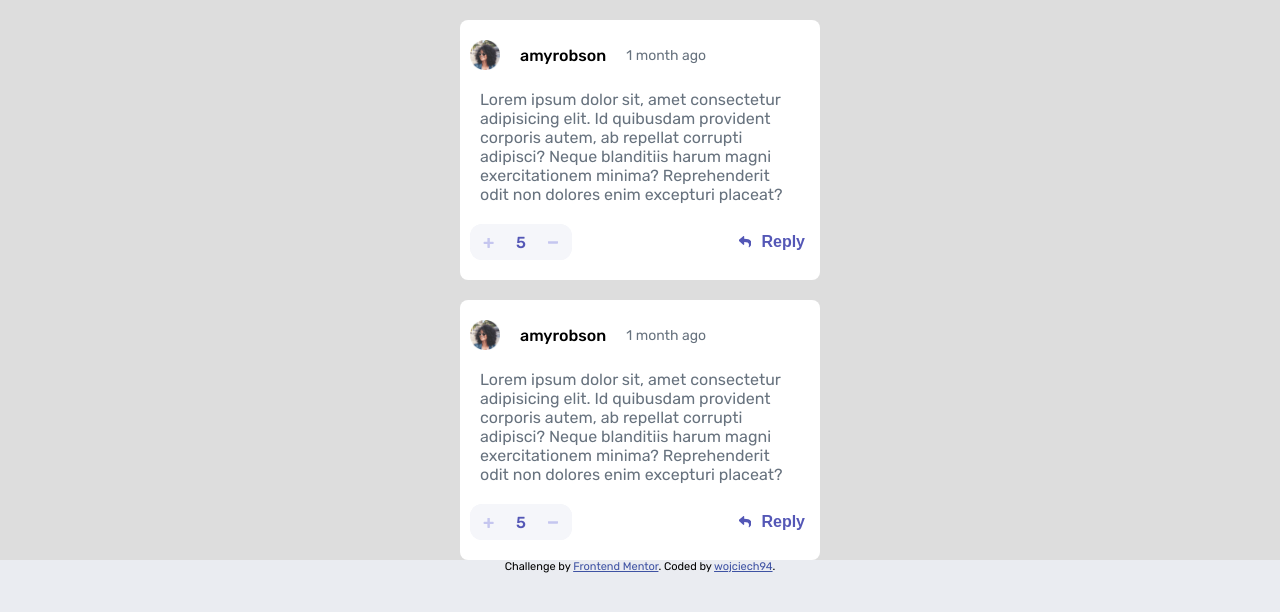
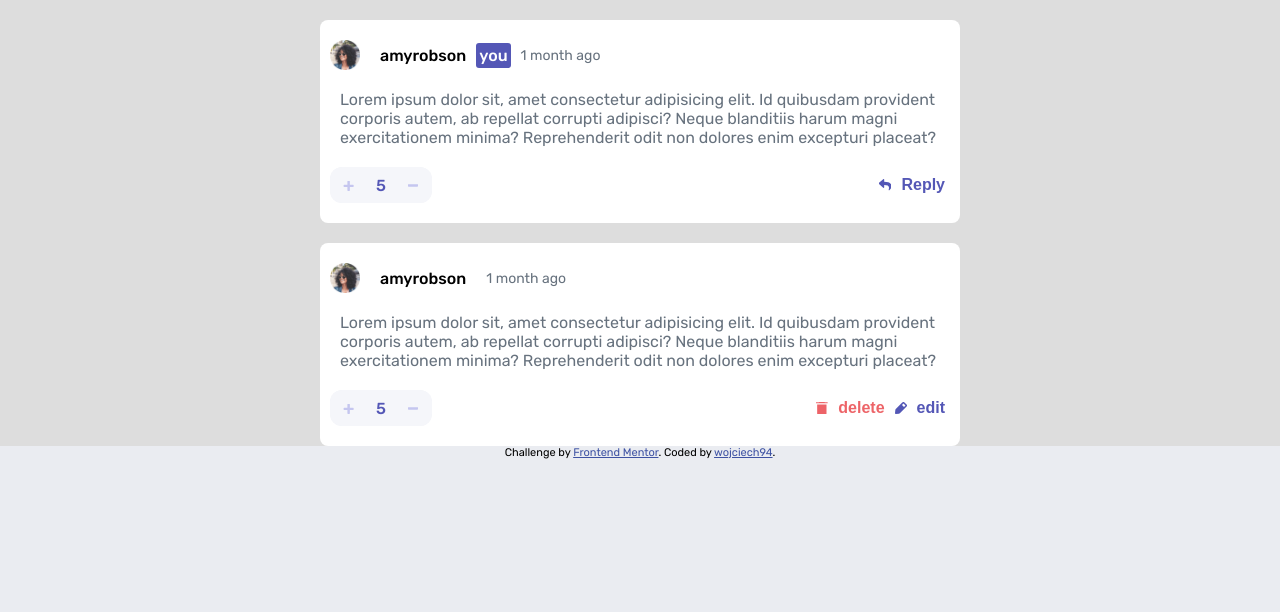
Before and after one commit to wojciech94/Interactive-Comments-Section, a website: page index.html in a window 1280 px wide. Drawn offline with Linux system fonts and the light colour scheme.

Commit message:
Added new html elements, Improved style

```diff
--- a/index.html
+++ b/index.html
@@ -22,6 +22,7 @@
       <div class="comment-box__header">
         <img class="comment-box__header__image" src="./src/img/image-amyrobson.png" alt="Post author"></img>
         <div class="comment-box__header__name">amyrobson</div>
+        <div class="comment-box__header__owner">you</div>
         <div class="comment-box__header__update">1 month ago</div>
       </div>
       <p class="comment-box__text">Lorem ipsum dolor sit, amet consectetur adipisicing elit. Id quibusdam provident
@@ -34,7 +35,7 @@
           <button class="comment-box__edit__vote--minus"></button>
         </div>
         <button class="comment-box__edit__reply">
-          <div class="comment-box__edit__reply__icon"></div>
+          <div class="comment-icon comment-box__edit__reply__icon"></div>
           <p class="comment-box__edit__reply__text">Reply</p>
         </button>
       </div>
@@ -54,10 +55,22 @@
           <p class="comment-box__edit__vote__stats">5</p>
           <button class="comment-box__edit__vote--minus"></button>
         </div>
-        <button class="comment-box__edit__reply">
-          <div class="comment-box__edit__reply__icon"></div>
-          <p class="comment-box__edit__reply__text">Reply</p>
-        </button>
+        <div class="comment-box__edit__manage">
+          <button class="comment-box__edit__manage__item comment-box__edit__manage__item--delete">
+            <div class="comment-icon comment-box__edit__manage__item--delete__icon">
+            </div>
+            <p class="comment-box__edit__manage__item--delete__text">
+              delete
+            </p>
+          </button>
+          <button class="comment-box__edit__manage__item comment-box__edit__manage__item--edit">
+            <div class="comment-icon comment-box__edit__manage__item--edit__icon">
+            </div>
+            <p class="comment-box__edit__manage__item--edit__text">
+              edit
+            </p>
+          </button>
+        </div>
       </div>
     </div>
   </main>
--- a/src/css/style.css
+++ b/src/css/style.css
@@ -11,6 +11,16 @@ html {
 
 p {
   font-size: 1.6rem;
+}
+
+.comment-icon {
+  width: 12px;
+  height: 12px;
+  margin: 5px;
+  background-position: center;
+  background-size: cover;
+  background-repeat: no-repeat;
+  border: none;
 }
 
 body {
@@ -34,7 +44,9 @@ body .container .comment-box {
   align-items: center;
   margin-top: 20px;
   padding: 10px 0;
-  width: 360px;
+  width: 50%;
+  max-width: 768px;
+  min-width: 360px;
   height: 100%;
   border-radius: 8px;
   background-color: #fff;
@@ -54,6 +66,14 @@ body .container .comment-box__header__name {
   font-weight: 500;
   font-size: 1.6rem;
   padding: 0 10px;
+}
+body .container .comment-box__header__owner {
+  font-weight: 500;
+  font-size: 1.6rem;
+  padding: 3px;
+  border-radius: 3px;
+  color: #fff;
+  background-color: hsl(238deg, 40%, 52%);
 }
 body .container .comment-box__header__update {
   color: hsl(211deg, 10%, 45%);
@@ -115,16 +135,37 @@ body .container .comment-box__edit__reply {
   cursor: pointer;
 }
 body .container .comment-box__edit__reply__icon {
-  width: 12px;
-  height: 12px;
-  margin: 5px;
   background-image: url("../img/icon-reply.svg");
-  background-position: center;
-  background-size: cover;
-  background-repeat: no-repeat;
-  border: none;
 }
 body .container .comment-box__edit__reply__text {
+  padding: 0 5px;
+  color: hsl(238deg, 40%, 52%);
+  font-weight: bold;
+}
+body .container .comment-box__edit__manage {
+  display: flex;
+  justify-content: center;
+  align-items: center;
+}
+body .container .comment-box__edit__manage__item {
+  display: flex;
+  align-items: center;
+  border: none;
+  background-color: rgba(0, 0, 0, 0);
+  cursor: pointer;
+}
+body .container .comment-box__edit__manage__item--delete__icon {
+  background-image: url("../img/icon-delete.svg");
+}
+body .container .comment-box__edit__manage__item--delete__text {
+  padding: 0 5px;
+  color: hsl(358deg, 79%, 66%);
+  font-weight: bold;
+}
+body .container .comment-box__edit__manage__item--edit__icon {
+  background-image: url("../img/icon-edit.svg");
+}
+body .container .comment-box__edit__manage__item--edit__text {
   padding: 0 5px;
   color: hsl(238deg, 40%, 52%);
   font-weight: bold;
```
Also changed, not shown: 1 other file.
